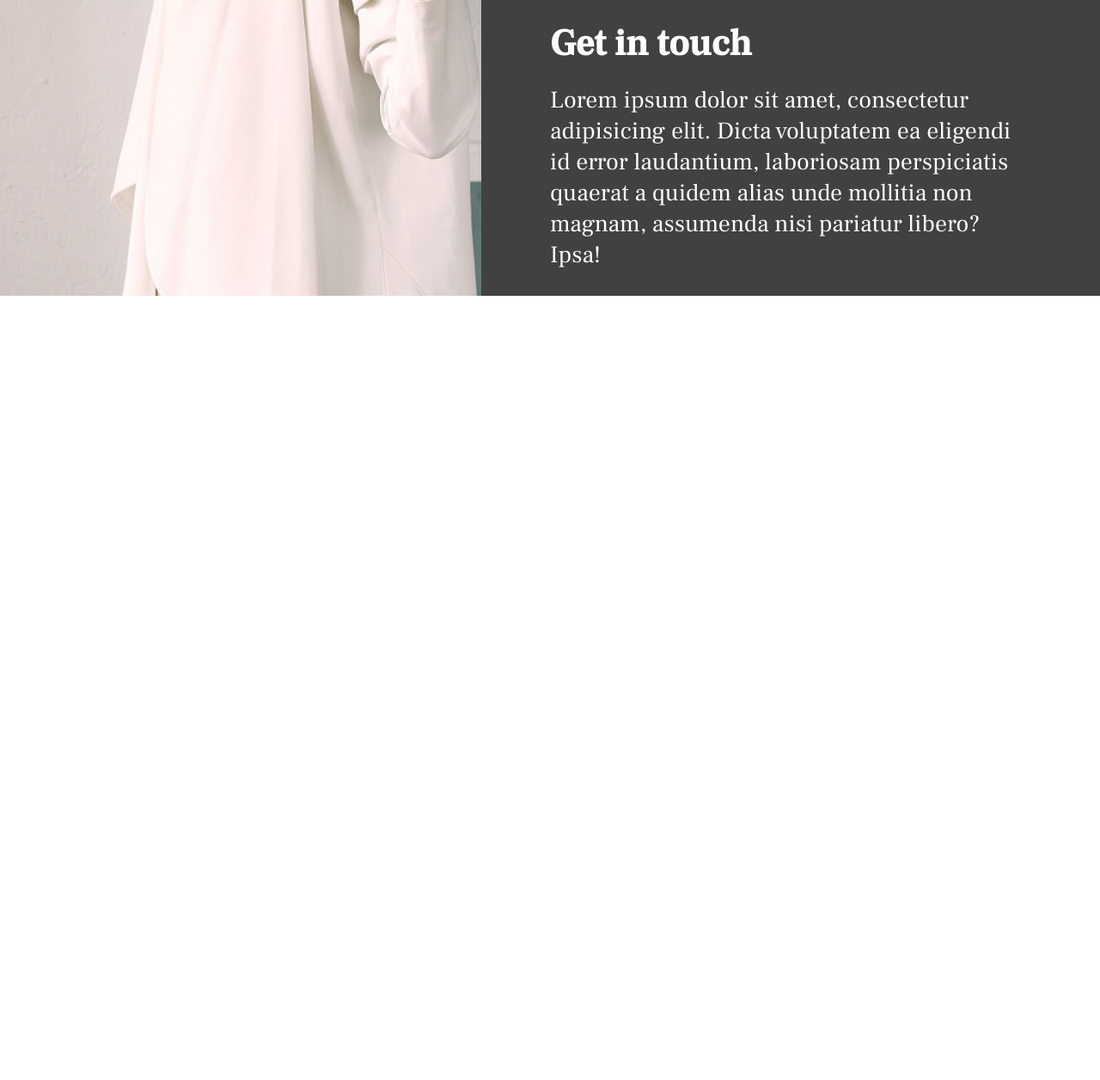
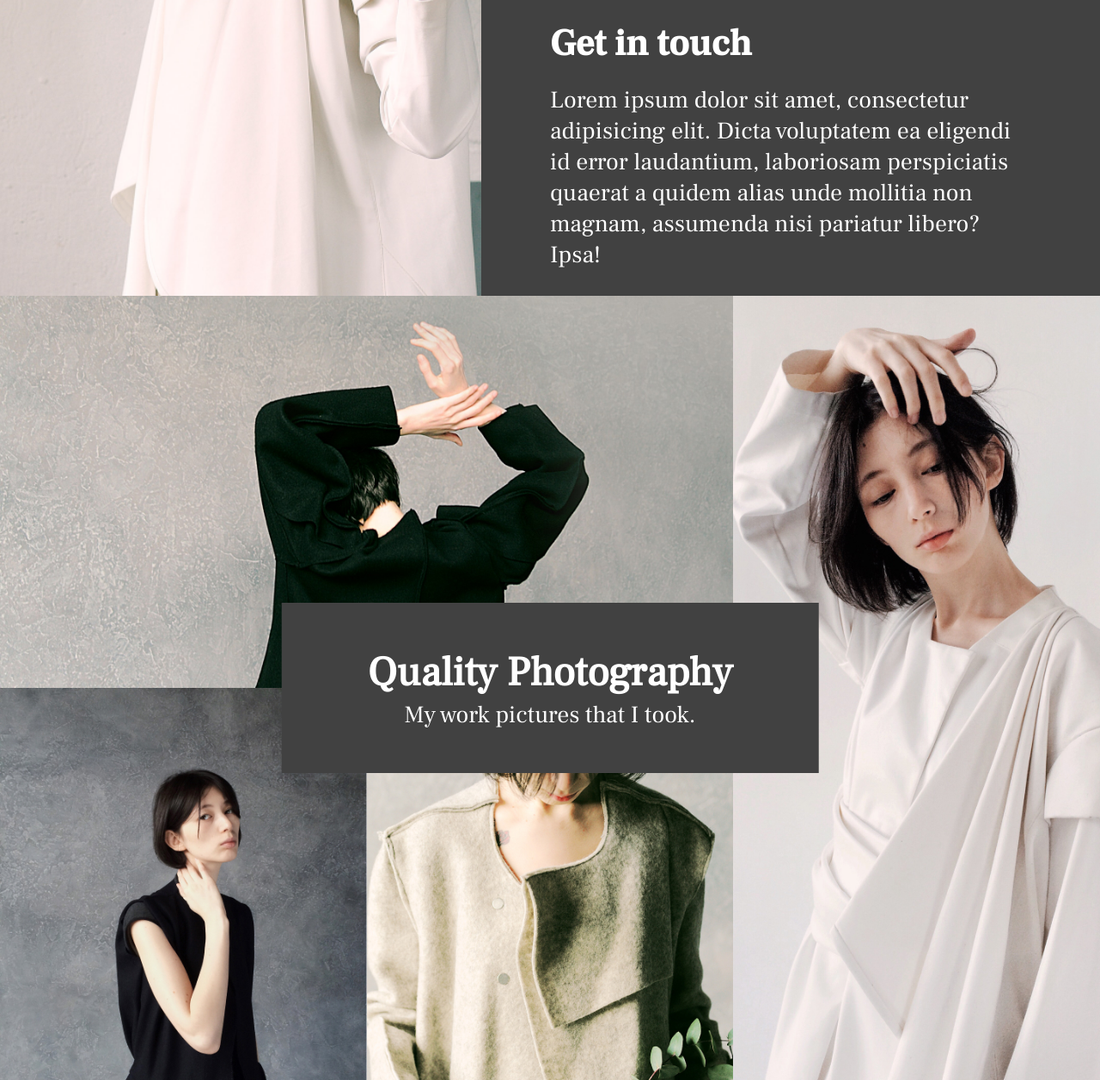
Before and after one commit to virgilionkanu/elena-joy-photography, a plain HTML site: page index.html in a window 1280 px wide. Shown: the part 1710-2966 px from the top of the page at 86% size. Before the commit the page ends 2057 px from the top, so only its background shows below. Drawn offline with Linux system fonts and the light colour scheme.

Commit message:
Added gallery.

```diff
--- a/index.html
+++ b/index.html
@@ -98,6 +98,17 @@
           </div>
         </div>
       </section>
+
+      <div class="gallery">
+        <header class="gallery-head">
+          <h2>Quality Photography</h2>
+          <p>My work pictures that I took.</p>
+        </header>
+        <img class="gallery1" src="./img/gallery-1.jpg" alt="man in suit" />
+        <img class="gallery2" src="./img/gallery-2.jpg" alt="lady in coat" />
+        <img class="gallery3" src="./img/gallery-3.jpg" alt="lady in t-shirt" />
+        <img class="gallery4" src="./img/gallery-4.jpg" alt="lady in jacket" />
+      </div>
     </main>
   </body>
 </html>
--- a/style.css
+++ b/style.css
@@ -250,6 +250,40 @@ nav {
   object-fit: cover;
 }
 
+/* Gallery */
+.gallery {
+  display: grid;
+  min-height: 100vh;
+  grid-template-columns: repeat(3, fr);
+  position: relative;
+}
+
+.gallery img {
+  width: 100%;
+  height: 100%;
+  object-fit: cover;
+}
+
+.gallery1 {
+  grid-column: 1/3;
+}
+
+.gallery2 {
+  grid-column: 3/4;
+  grid-row: 1/3;
+}
+
+.gallery-head {
+  position: absolute;
+  top: 50%;
+  left: 50%;
+  transform: translate(-50%, -50%);
+  color: white;
+  background: var(--background-color);
+  padding: 5rem 10rem;
+  text-align: center;
+}
+
 @media screen and (max-width: 842px) {
   .hero {
     width: 100%;
@@ -327,4 +361,18 @@ nav {
   .about-text div {
     padding: 3rem 3rem;
   }
+
+  /* Gallery */
+  .gallery img {
+    grid-column: auto;
+    grid-row: auto;
+  }
+
+  .gallery {
+    grid-template-columns: repeat(auto-fit, minmax(30rem, 1fr));
+  }
+
+  .gallery-head {
+    display: none;
+  }
 }
```
